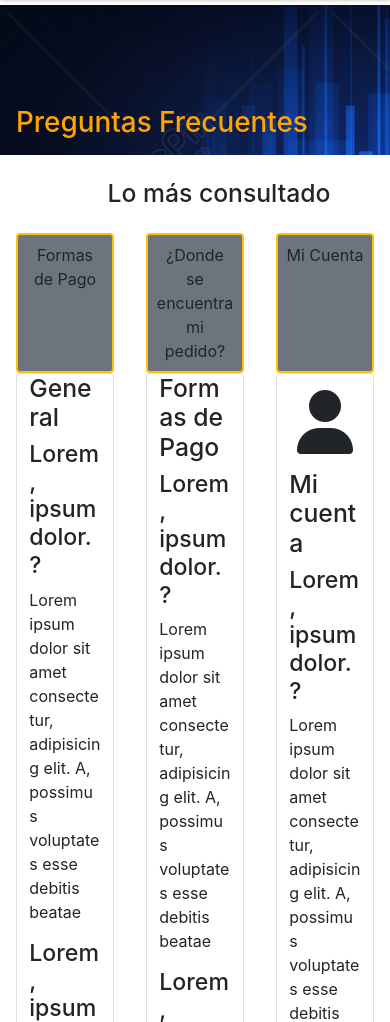
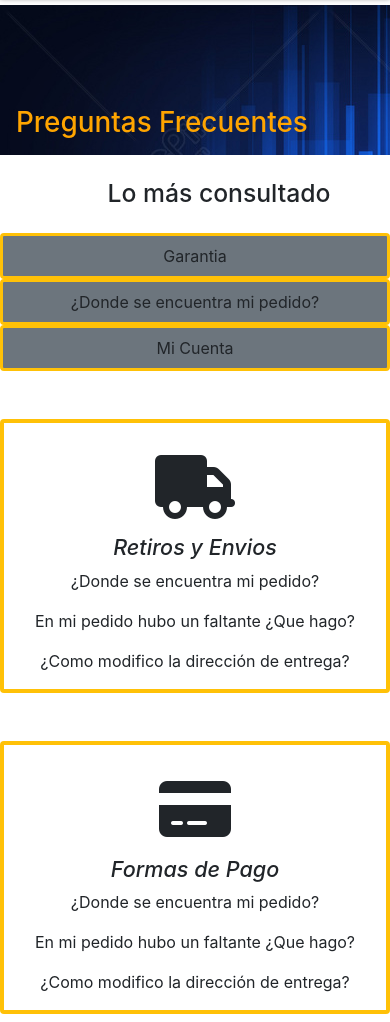
Before and after one commit to AlexisBadano/Comision-36910, a plain HTML site: page pages/Faq.html in a window 390 px wide. Shown: the part 78-1100 px from the top of the page. Drawn offline with nearby package versions, Linux system fonts and the light colour scheme.

Commit message:
Pagina FAQ's con bootstrap y responsive finalzada

```diff
--- a/CSS/estilos.css
+++ b/CSS/estilos.css
@@ -43,7 +43,9 @@ header{
     align-items: center;
     width: 80%;
 
+    z-index: 10000;
 }
+
 
 .listaNavegacion li {
     display: inline;
@@ -225,10 +227,32 @@ footer{
     font-size: 4rem;
 }
 
+.img_retiro{
+    display: flex;
+    justify-content: center;
+}
+
+.icono_retiro{
+    margin: 1rem;
+    font-size: 4rem;
+}
+
+.img_pagos{
+    display: flex;
+    justify-content: center;
+}
+
+.icono_pagos{
+    margin: 1rem;
+    font-size: 4rem;
+}
+
+
 /* End of FAQ Section */
 
 .menuBars{
     display: none;
+
 }
 
 
@@ -247,6 +271,7 @@ footer{
         width: 100%;
         padding: 0.5rem;
         display: flex;
+        flex-wrap: wrap;
         justify-content: space-between;
     }
 
@@ -336,6 +361,7 @@ footer{
         display: flex;
         justify-content: space-around;
         align-items: center;
+
     }
 
     .iconoHeader{
--- a/pages/Faq.html
+++ b/pages/Faq.html
@@ -29,8 +29,11 @@
             <i class="iconoHeader fas fa-bars"></i>
         </a>
 
+
+        <!-- Menu de navegacion -->
+
         <nav class="menuNavegacion" id="sidebar">
-            <!-- Menu de navegacion -->
+
             <ul class="listaNavegacion">
                 <li class="botonNavegacion"><a href="../index.html">Inicio</a></li>
                 <li class="botonNavegacion"><a href="./empresa.html">Empresa</a></li>
@@ -54,53 +57,63 @@
             <h1 class="titulo">Preguntas Frecuentes</h1>
         </div>
 
-        <div class="container">
+        <div class="container-xl">
             <div class="row justify-content-around">
                 <h2 class="m-4 row justify-content-center">Lo más consultado</h2>
 
-                <div class="p-2 border border-2 border-warning rounded bg-secondary text-center col-3">Formas de Pago</div>
-                <div class="p-2 border border-2 border-warning rounded bg-secondary text-center col-3">¿Donde se encuentra mi pedido?</div>
-                <div class="p-2 border border-2 border-warning rounded bg-secondary text-center col-3">Mi Cuenta</div>
+                <div class="p-2 border border-3 border-warning rounded bg-secondary text-center col-md-3">Garantia</div>
+                <div class="p-2 border border-3 border-warning rounded bg-secondary text-center col-md-3">¿Donde se encuentra mi pedido?</div>
+                <div class="p-2 border border-3 border-warning rounded bg-secondary text-center col-md-3">Mi Cuenta</div>
 
             </div>
         </div>
 
 
 
-        <div class="container">
+        <div class="container-xl">
             <div class="row justify-content-around">
-                <div class="card col-3">
+                <div class="mt-5 card text-center border-4 border-warning col-md-3">
 
-                    <h2 class="faqTitulo">General</h2>
-                    <h3>Lorem, ipsum dolor.?</h3>
-                    <p>Lorem ipsum dolor sit amet consectetur, adipisicing elit. A, possimus voluptates esse debitis beatae</p>
-                    <h3>Lorem, ipsum dolor.?</h3>
-                    <p>Lorem ipsum dolor sit amet consectetur, adipisicing elit. A, possimus voluptates esse debitis beatae</p>
-                    <h3>Lorem, ipsum dolor.?</h3>
-                    <p>Lorem ipsum dolor sit amet consectetur, adipisicing elit. A, possimus voluptates esse debitis beatae</p>
+                    <div class="card-body">
+
+                        <div class="img_retiro">
+                            <i class="icono_retiro fas fa-truck"></i>
+                        </div>
+
+                        <h4 class="card-title fst-italic">Retiros y Envios</h4>
+                        <p class="card-text">¿Donde se encuentra mi pedido?</p>
+                        <p class="card-text">En mi pedido hubo un faltante ¿Que hago?</p>
+                        <p class="card-text">¿Como modifico la dirección de entrega?</p>
+
+                    </div>
 
                 </div>
 
-                <div class="card col-3">
-                    <h2 class="faqTitulo">Formas de Pago</h2>
-                    <h3>Lorem, ipsum dolor.?</h3>
-                    <p>Lorem ipsum dolor sit amet consectetur, adipisicing elit. A, possimus voluptates esse debitis beatae</p>
-                    <h3>Lorem, ipsum dolor.?</h3>
-                    <p>Lorem ipsum dolor sit amet consectetur, adipisicing elit. A, possimus voluptates esse debitis beatae</p>
-                    <h3>Lorem, ipsum dolor.?</h3>
+                <div class="mt-5 card text-center border-4 border-warning col-md-3">
+                    <div class="card-body">
+                        <div class="img_pagos">
+                            <i class="icono_pagos fas fa-credit-card"></i>
+                        </div>
 
+                        <h4 class="card-title fst-italic">Formas de Pago</h4>
+                        <p class="card-text">¿Donde se encuentra mi pedido?</p>
+                        <p class="card-text">En mi pedido hubo un faltante ¿Que hago?</p>
+                        <p class="card-text">¿Como modifico la dirección de entrega?</p>
+                    </div>
                 </div>
 
-                <div class="card col-3">
-                    <div class="img_cuenta">
-                        <i class="icono_cuenta fas fa-user"></i>
+                <div class="mt-5 card text-center border-4 border-warning col-md-3">
+                    <div class="card-body">
+                        <div class="img_cuenta">
+                            <i class="icono_cuenta fas fa-user"></i>
+                        </div>
+
+                        <h4 class="card-title fst-italic">Mi cuenta</h4>
+
+                        <p class="card-text">Problemas al querer ingresar</p>
+                        <p class="card-text">Olvide mi contraseña</p>
+                        <p class="card-text">Modificar mi e-mail</p>
                     </div>
-                    <h2 class="faqTitulo">Mi cuenta</h2>
-                    <h3>Lorem, ipsum dolor.?</h3>
-                    <p>Lorem ipsum dolor sit amet consectetur, adipisicing elit. A, possimus voluptates esse debitis beatae</p>
-                    <h3>Lorem, ipsum dolor.?</h3>
-                    <p>Lorem ipsum, dolor sit amet consectetur adipisicing elit. Iure repellat explicabo hic repellendus</p>
-
                 </div>
             </div>
         </div>
```
